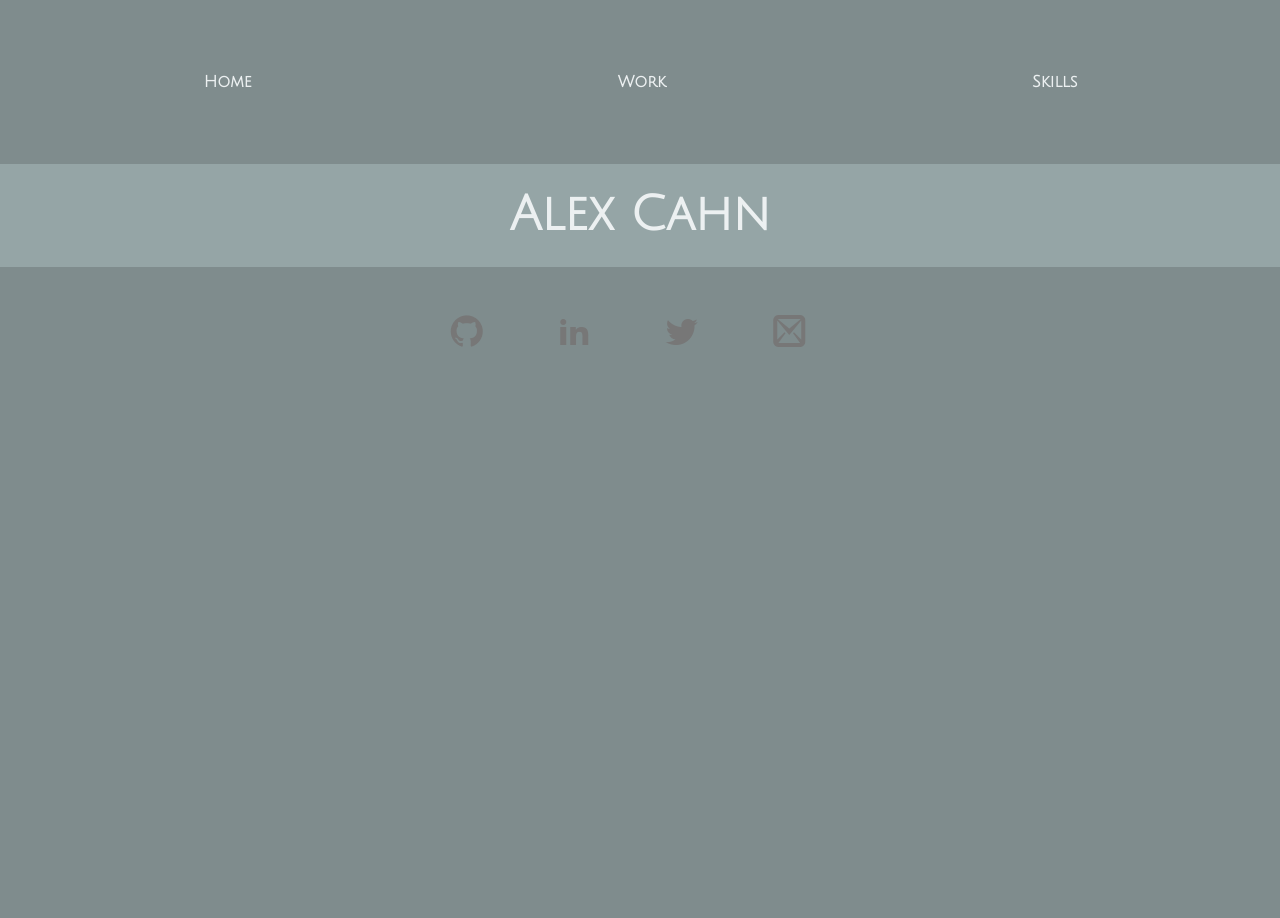
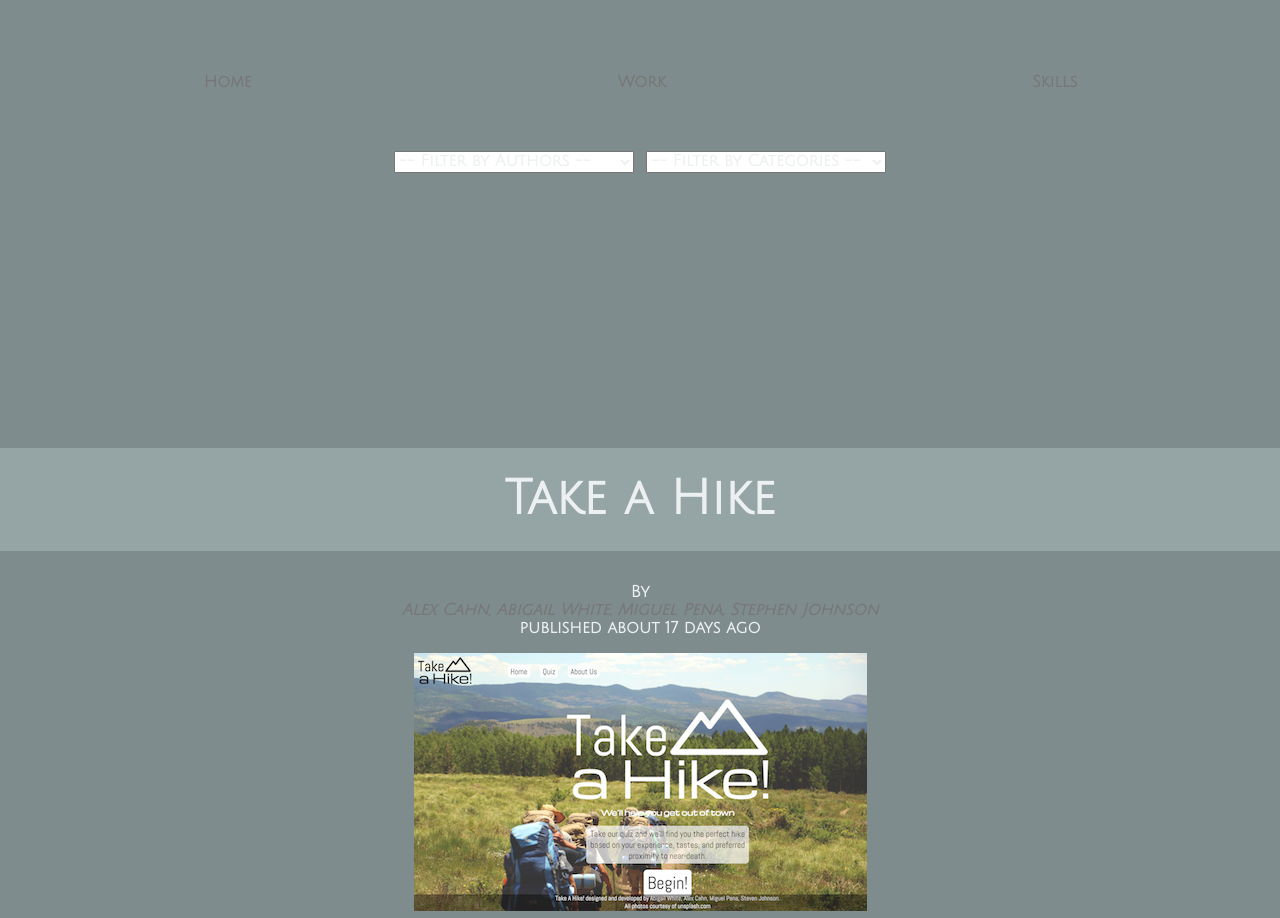
Before and after one commit to mypalal84/portfolio, a plain HTML site: page index.html in a window 1280 px wide. Shown: the top 918 px of the page. Before the commit the page ends 800 px from the top, so only its background shows below. Drawn offline with nearby package versions, Linux system fonts and the light colour scheme; files whose address does not match are found by name.

Commit message:
crystal helped me get shit to display, yay

```diff
--- a/JS/blogarticles.js
+++ b/JS/blogarticles.js
@@ -7,7 +7,7 @@
     author:      'Alex Cahn',
     authorUrl:   'https://github.com/mypalal84?tab=repositories',
     publishedOn: '2017-01-08',
-    body:        '<p class="project-explanation">This was my very first project for my CodeFellows 201 class.  Back when I was learning the basics of html, css, and javascript.  Lots of alerts and prompts.  I have already come a long way since then.</p><p><a href="https://mypalal84.github.io/About-Me/"><img src="IMG/profile pic.jpg" class="project-pic"></a></p>'
+    body:        '<p><a href="https://mypalal84.github.io/About-Me/"><img src="IMG/profile pic.jpg" class="project-pic"></a></p><p class="project-explanation">This was my very first project for my CodeFellows 201 class.  Back when I was learning the basics of html, css, and javascript.  Lots of alerts and prompts.  I have already come a long way since then.</p>'
   },
   {
     title:       'Take a Hike',
@@ -15,7 +15,7 @@
     author:      'Alex Cahn, Abigail White, Miguel Pena, Stephen Johnson',
     authorUrl:   'https://github.com/abswhite1/take-a-hike/graphs/contributors',
     publishedOn: '2017-01-27',
-    body:        '<p class="project-explanation">This was our group project for the end of Code 201.  I enjoyed working in a group environment.  We made a hiking themed website that gives the user a quiz complete with pictures to choose from.  Depending on what the user chooses throughout the quiz, a recommended hike result page is generated.</p><p> <a href="https://abswhite1.github.io/take-a-hike/"><img src="IMG/take-a-hike.png" class="project-pic"></a></p>'
+    body:        '<p><a href="https://abswhite1.github.io/take-a-hike/"><img src="IMG/take-a-hike.png" class="project-pic"></a></p><p class="project-explanation">This was our group project for the end of Code 201.  I enjoyed working in a group environment.  We made a hiking themed website that gives the user a quiz complete with pictures to choose from.  Depending on what the user chooses throughout the quiz, a recommended hike result page is generated.</p>'
   },
   {
     title:       'BusMall',
@@ -23,6 +23,6 @@
     author:      'Alex Cahn',
     authorUrl:   'https://github.com/mypalal84?tab=repositories',
     publishedOn: '2017-01-22',
-    body:        '<p class="project-explanation">This was the week 3 project from Code 201. For this project, I was given 20 different product images, and told to make a market research test that would randomly show 3 at a time.  When a user selects and clicks on an image, the images are replaced with 3 different random images.  After 25 clicks, the study is over, and a chart appears complete with the data.  I also used local storage, so the data updates after each test until it is cleared from the browser.</p><p><a href="https://mypalal84.github.io/bus-mall/"><img src="IMG/bus-mall.png" class="project-pic"></a></p>'
+    body:        '<p><a href="https://mypalal84.github.io/bus-mall/"><img src="IMG/bus-mall.png" class="project-pic"></a></p><p class="project-explanation">This was the week 3 project from Code 201. For this project, I was given 20 different product images, and told to make a market research test that would randomly show 3 at a time.  When a user selects and clicks on an image, the images are replaced with 3 different random images.  After 25 clicks, the study is over, and a chart appears complete with the data.  I also used local storage, so the data updates after each test until it is cleared from the browser.</p>'
   },
 ];
--- a/index.html
+++ b/index.html
@@ -28,9 +28,9 @@
           <h2 class="icon-menu">My Portfolio</h2>
 
         <ul>
-          <li class="tab" data-section="home"><a href="Icons/003-home3.png" class="nav-item"></a>Home</li>
-          <li class="tab" data-section="work"><a href="Icons/069-address-book.png" class="nav-item"></a>Work</li>
-          <li class="tab" data-section="skills"><a href="Icons/385-embed2.png" class="nav-item"></a>Skills</li>
+          <li class="tab" data-content="articles"><a href="#" class="nav-item">Home</a></li>
+          <li class="tab" data-content="work"><a href="#" class="nav-item">Work</a></li>
+          <li class="tab" data-content="skills"><a href="#" class="nav-item">Skills</a></li>
         </ul>
 
       </nav>
```
